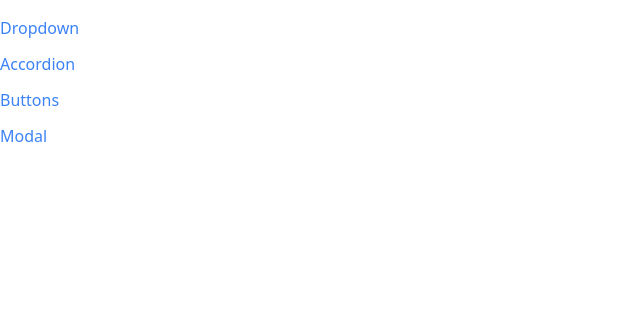
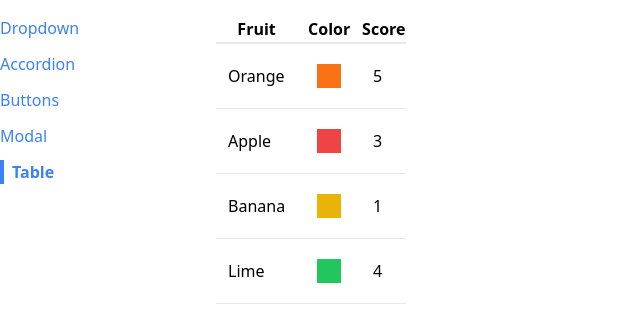
Before and after one commit to ManasaThota/CompsReact, a React (Create React App) app: page /table in a window 1280 px wide. Shown: the top 322 px of the page, without its empty margins (0-640 px from the left). Built offline with nearby package versions, Linux system fonts and the light colour scheme.

Commit message:
Made table Dynamic

```diff
--- a/src/App.js
+++ b/src/App.js
@@ -4,6 +4,7 @@
 import DropDownPage from "./pages/DropDownPage";
 import ButtonPage from "./pages/ButtonPage";
 import ModalPage from "./pages/ModalPage";
+import TablePage from "./pages/TablePage";
 
 const App = () => {
   return (
@@ -22,6 +23,9 @@
          <Route path="/modal">
             <ModalPage />
          </Route>
+         <Route path="/table">
+            <TablePage />
+         </Route>
       </div>
    </div>
   );
--- a/src/components/Sidebar.js
+++ b/src/components/Sidebar.js
@@ -5,7 +5,8 @@
         {label: 'Dropdown', path: '/'},
         {label: 'Accordion', path: '/accordion'},
         {label: 'Buttons', path: '/buttons'},
-        {label:'Modal', path: '/modal'}
+        {label:'Modal', path: '/modal'},
+        {label:'Table', path: '/table'}
     ]
     const renderedElements = links.map((link) => {
         return <Link
--- /dev/null
+++ b/src/components/Table.js
@@ -0,0 +1,29 @@
+const Table = ({data, config, keyFn}) => {
+  const renderedHeaders = config.map((column)=>{
+    return <th key={column.label}>{column.label}</th>
+  })
+  const renderedRows = data.map((rowData) => {
+    const renderedCells = config.map((column)=>{
+        return <td className="p-3" key={column.label}>{column.render(rowData)}</td>
+    })
+    return(
+        <tr className="border-b" key={keyFn(rowData)}>
+            {renderedCells}
+        </tr>
+    );
+  })
+  return (
+   <table className="table-auto border-spacing-2">
+    <thead>
+        <tr className="border-b-2">
+            {renderedHeaders}
+        </tr>
+    </thead>
+    <tbody>
+        {renderedRows}
+    </tbody>
+   </table>
+  )
+}
+
+export default Table
--- /dev/null
+++ b/src/pages/TablePage.js
@@ -0,0 +1,34 @@
+import Table from "../components/Table";
+
+function TablePage(){
+    const data = [
+        {name:'Orange', color:'bg-orange-500', score: 5},
+        {name:'Apple', color:'bg-red-500', score: 3},
+        {name:'Banana', color:'bg-yellow-500', score: 1},
+        {name:'Lime', color:'bg-green-500', score: 4}
+    ]
+    const config = [
+        {
+            label:"Fruit",
+            render: (fruit) => fruit.name
+        },
+        {
+            label:"Color",
+            render: (fruit) => <div className={`p-3 m-2 ${fruit.color}`}/>
+        },
+        {
+            label:"Score",
+            render: (fruit) => fruit.score
+        }
+    ];
+    const keyFn = (fruit) => {
+        return fruit.name;
+    }
+    return(
+        <div>
+            <Table data={data} config={config} keyFn = {keyFn}/>
+        </div>
+    )
+}
+
+export default TablePage;
```
